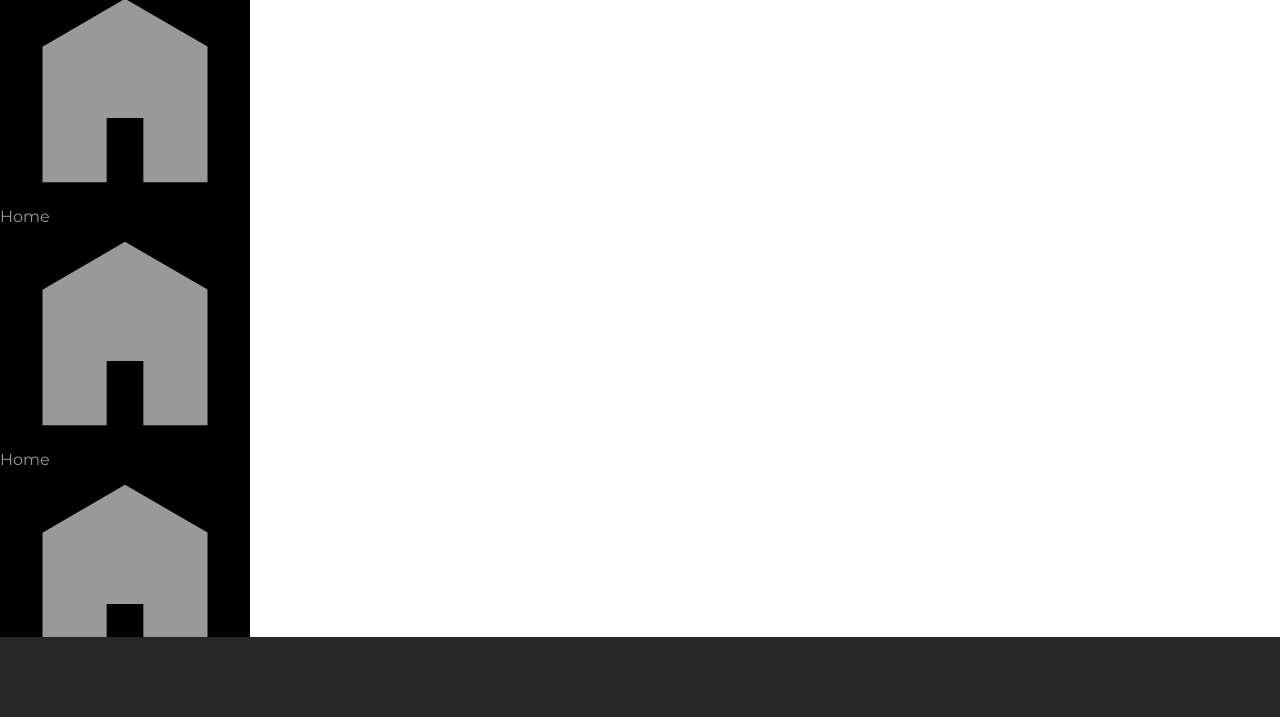
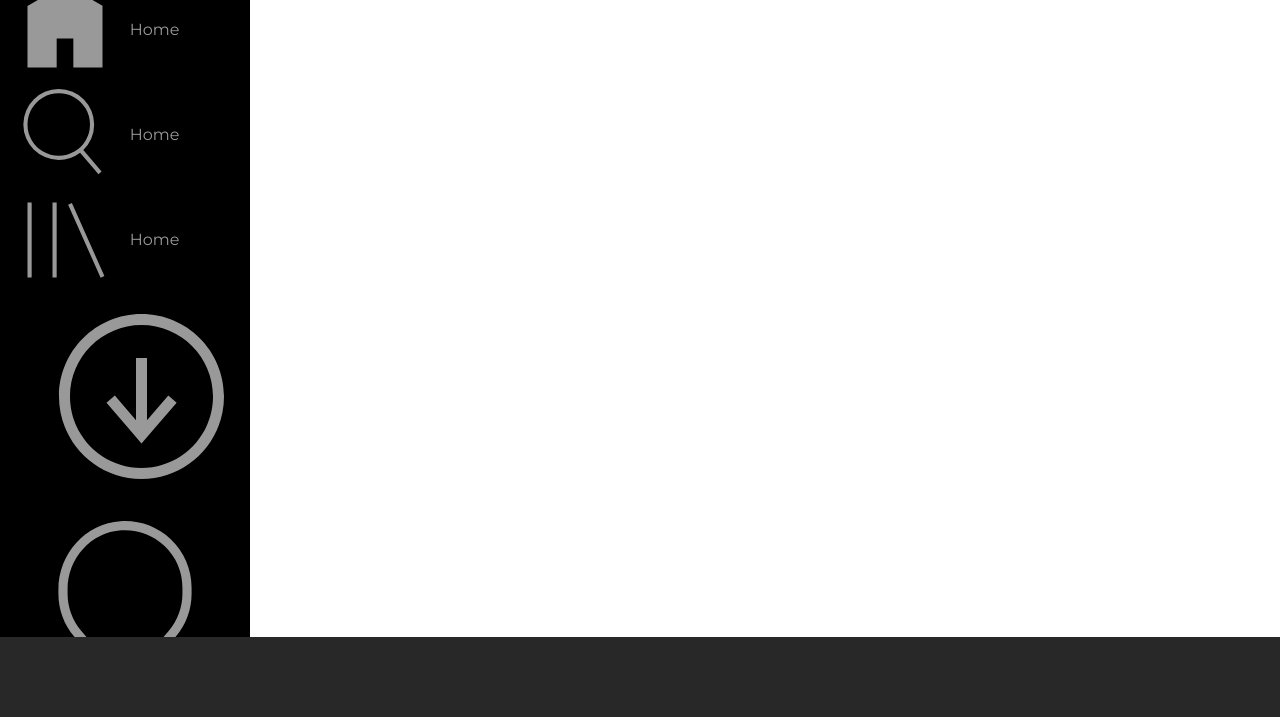
Before and after one commit to GLCVLL/html-css-spotifyweb, a plain HTML site: page index.html in a window 1280 px wide. Shown: the part 83-800 px from the top of the page. Drawn offline with Linux system fonts and the light colour scheme.

Commit message:
added elements in sidebar

```diff
--- a/css/style.css
+++ b/css/style.css
@@ -45,17 +45,18 @@ a:hover{
     background-color: black;
     display: flex;
     flex-direction: column;
+    justify-content: space-between;
 }
+
 
 .sidebar-top .d-none{
     display: none;
 }
 
-.sidebar-top img{
+.sidebar img{
     padding: 0 15px;
+    padding-bottom: 5px;
 }
-
-.sidebar
 
 /*MAIN*/
 
@@ -112,11 +113,22 @@ footer {
 
     .sidebar-top .d-none{
         display: flex;
+        padding-right: 50px;
     }
 
     .sidebar-top .d-flex{
         display: none;
     }
+
+    .sidebar-menu li{
+        display: flex;
+    }
+
+    .sidebar-menu a{
+        display: flex;
+        align-items: center;
+    }
+
 }
 
 @media screen and (min-width: 880px){
--- a/index.html
+++ b/index.html
@@ -18,7 +18,7 @@
             <!--SIDEBAR-->
             <div class="sidebar">
                 <div class="sidebar-top">
-                    <a href="#">
+                    <a class="logo" href="#">
                         <img class="d-flex" src="img/logo-small.svg" alt="logo small">
                         <img class="d-none" src="img/logo.svg" alt="logo">
                     </a>
@@ -26,24 +26,38 @@
                         <li>
                             <a href="#">
                                 <img src="img/home.svg" alt="home">
-                                <span>Home</span>
+                                <span class="d-none">Home</span>
                             </a>
                         </li>
                         <li>
                             <a href="#">
-                                <img src="img/home.svg" alt="home">
-                                <span>Home</span>
+                                <img src="img/search.svg" alt="search">
+                                <span class="d-none">Home</span>
                             </a>
                         </li>
                         <li>
                             <a href="#">
-                                <img src="img/home.svg" alt="home">
-                                <span>Home</span>
+                                <img src="img/libreria.svg" alt="library">
+                                <span class="d-none">Home</span>
                             </a>
                         </li>
                     </ul>
                 </div>
                 <div class="sidebar-bottom">
+                    <div>
+                        <a href="#">
+                            <img src="img/download.svg" alt="download">
+                            <span></span>
+                        </a>
+                    </div>
+                    <div>
+                        <a href="#">
+                            <figure>
+                                <img src="img/profile.svg" alt="profile">
+                            </figure>
+                            <span></span>
+                        </a>
+                    </div>
                 </div>
             </div>
             <!--HEADER + MAIN ELEMENTS-->
```
